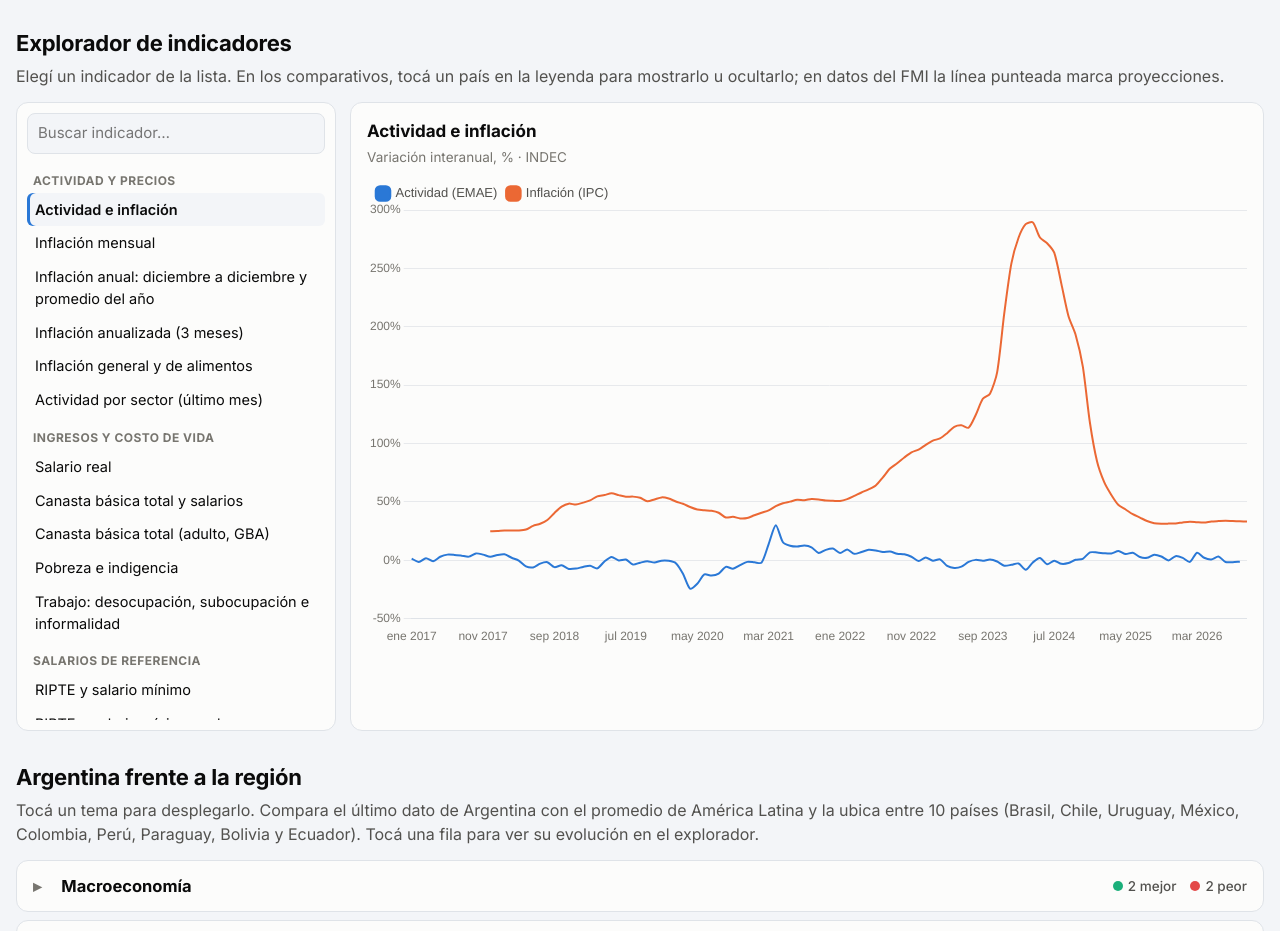
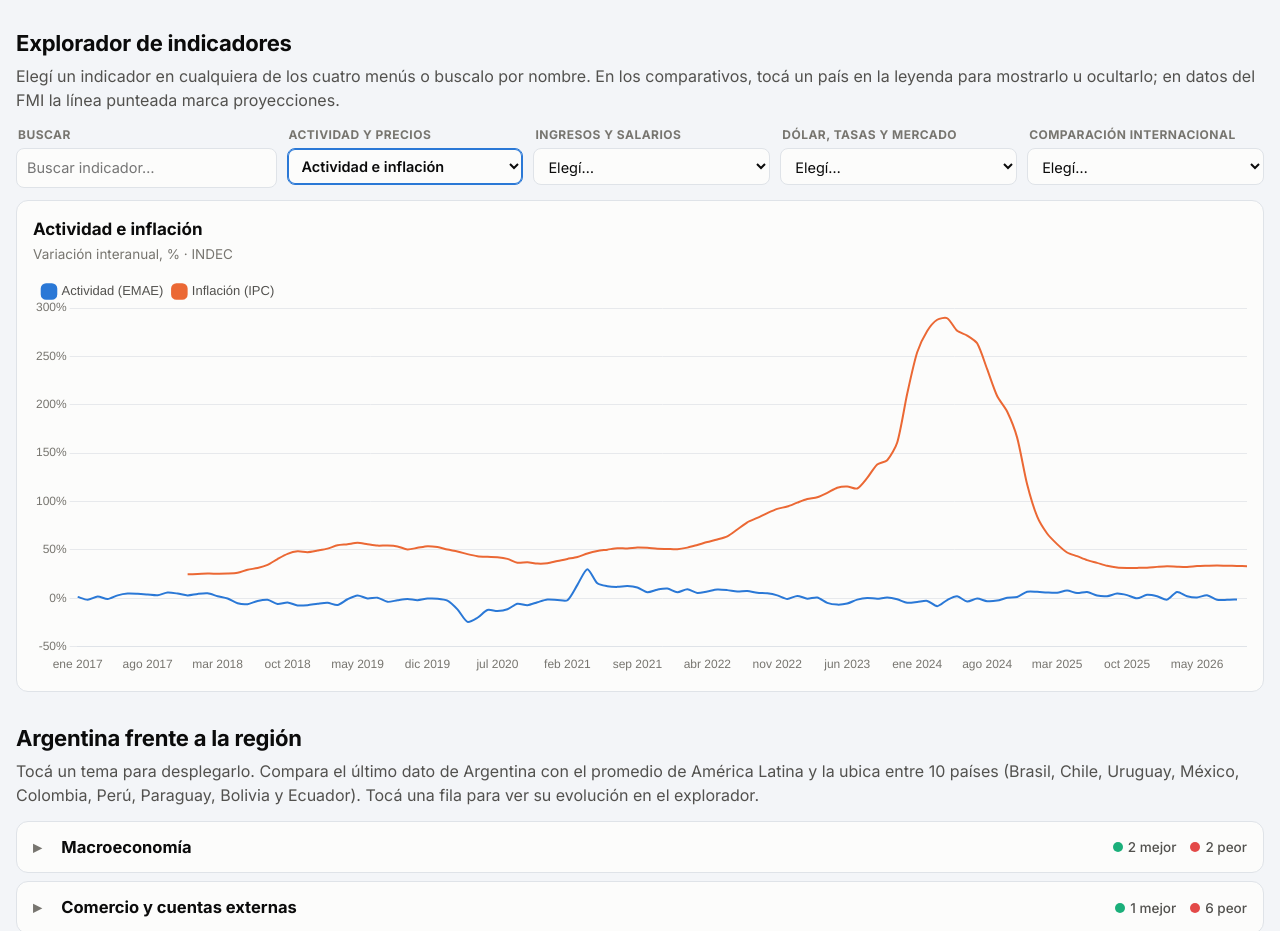
Before and after one commit to PabloOjeda/monitor-economico, a plain HTML site: page site/index.html in a window 1280 px wide. Shown: the part 497-1428 px from the top of the page. Drawn offline with nearby package versions, Linux system fonts and the light colour scheme.

Commit message:
Explorador compacto: buscador y cuatro menús desplegables
Co-Authored-By: Claude Opus 5.5 <noreply@anthropic.com>

```diff
--- a/site/index.html
+++ b/site/index.html
@@ -53,17 +53,19 @@ h2 { font-size: 22px; margin: 30px 0 4px; letter-spacing: -0.01em; }
 .card { background: var(--surface); border: 1px solid var(--border); border-radius: 12px; padding: 16px; min-width: 0; }
 .card h3 { font-size: 17px; margin: 0; }
 .card .nota { color: var(--muted); font-size: 13.5px; margin: 2px 0 10px; }
-.chart { position: relative; height: 470px; }
-.explorer { display: grid; grid-template-columns: 320px minmax(0, 1fr); gap: 14px; }
-@media (max-width: 860px) { .explorer { grid-template-columns: 1fr; } .chart { height: 360px; } }
-.lista { background: var(--surface); border: 1px solid var(--border); border-radius: 12px; padding: 10px; display: flex; flex-direction: column; min-height: 0; }
-.lista input { font: inherit; font-size: 15px; padding: 8px 10px; border: 1px solid var(--border); border-radius: 8px; background: var(--bg); color: var(--text); margin-bottom: 6px; }
-.lista .items { overflow-y: auto; max-height: 560px; }
-@media (max-width: 860px) { .lista .items { max-height: 240px; } }
-.lista .grupo { font-size: 12px; font-weight: 700; color: var(--muted); text-transform: uppercase; letter-spacing: .04em; margin: 12px 6px 3px; }
-.lista button { display: block; width: 100%; text-align: left; font: inherit; font-size: 14.5px; color: var(--text); background: none; border: 0; border-radius: 6px; padding: 6px 8px; cursor: pointer; }
-.lista button:hover { background: var(--bg); }
-.lista button[aria-selected="true"] { background: var(--bg); box-shadow: inset 3px 0 0 var(--accent); font-weight: 600; }
+.chart { position: relative; height: 400px; }
+@media (max-width: 860px) { .chart { height: 340px; } }
+.selector { display: grid; grid-template-columns: 1.1fr repeat(4, minmax(0, 1fr)); gap: 10px; margin-bottom: 12px; }
+@media (max-width: 1100px) { .selector { grid-template-columns: repeat(2, minmax(0, 1fr)); } .selector .busca { grid-column: 1 / -1; } }
+@media (max-width: 560px) { .selector { grid-template-columns: 1fr; } }
+.selector label { display: block; font-size: 12px; font-weight: 700; color: var(--muted); text-transform: uppercase; letter-spacing: .04em; margin: 0 0 4px 2px; }
+.selector select, .selector input { width: 100%; font: inherit; font-size: 14.5px; color: var(--text); background: var(--surface); border: 1px solid var(--border); border-radius: 8px; padding: 8px 10px; }
+.selector select.activo { border-color: var(--accent); box-shadow: inset 0 0 0 1px var(--accent); font-weight: 600; }
+.busca { position: relative; }
+.resultados { position: absolute; z-index: 5; top: 100%; left: 0; right: 0; margin-top: 4px; background: var(--surface); border: 1px solid var(--border); border-radius: 8px; box-shadow: 0 6px 20px rgba(0,0,0,.12); max-height: 320px; overflow-y: auto; display: none; }
+.resultados button { display: block; width: 100%; text-align: left; font: inherit; font-size: 14px; color: var(--text); background: none; border: 0; padding: 7px 10px; cursor: pointer; }
+.resultados button:hover { background: var(--bg); }
+.resultados .grp { color: var(--muted); font-size: 12px; margin-left: 6px; }
 .cabecera { display: flex; justify-content: space-between; gap: 12px; flex-wrap: wrap; align-items: flex-start; }
 .log { font-size: 13.5px; color: var(--text-2); display: none; align-items: center; gap: 6px; white-space: nowrap; }
 details.cat { background: var(--surface); border: 1px solid var(--border); border-radius: 12px; margin-bottom: 8px; }
@@ -109,11 +111,16 @@ footer a { color: var(--accent); }
   <div class="kpis" id="kpis"></div>
 
   <h2>Explorador de indicadores</h2>
-  <p class="sec-lead">Elegí un indicador de la lista. En los comparativos, tocá un país en la leyenda para mostrarlo u ocultarlo; en datos del FMI la línea punteada marca proyecciones.</p>
-  <div class="explorer" id="explorador">
-    <div class="lista">
-      <input id="buscar" type="search" placeholder="Buscar indicador…" aria-label="Buscar indicador">
-      <div class="items" id="items"></div>
+  <p class="sec-lead">Elegí un indicador en cualquiera de los cuatro menús o buscalo por nombre. En los comparativos, tocá un país en la leyenda para mostrarlo u ocultarlo; en datos del FMI la línea punteada marca proyecciones.</p>
+  <div id="explorador">
+    <div class="selector">
+      <div class="busca"><label for="buscar">Buscar</label>
+        <input id="buscar" type="search" placeholder="Buscar indicador…" autocomplete="off">
+        <div class="resultados" id="items"></div></div>
+      <div><label for="g1">Actividad y precios</label><select id="g1"></select></div>
+      <div><label for="g2">Ingresos y salarios</label><select id="g2"></select></div>
+      <div><label for="g3">Dólar, tasas y mercado</label><select id="g3"></select></div>
+      <div><label for="g4">Comparación internacional</label><select id="g4"></select></div>
     </div>
     <div class="card">
       <div class="cabecera">
@@ -411,18 +418,41 @@ const FUENTE_DATOS = "https://raw.githubusercontent.com/PabloOjeda/monitor-econo
 
   // ---------- explorador
   let selExp = "a:act_inf", filtroTxt = "";
+  const MENUS = {
+    g1: [["", ["Actividad y precios"]]],
+    g2: [["Ingresos y costo de vida", ["Ingresos y costo de vida"]], ["Salarios de referencia", ["Salarios de referencia"]]],
+    g3: [["Dólar y mercado", ["Dólar y mercado"]], ["Tasas y ahorro", ["Tasas y ahorro"]]],
+  };
+  const norm = (t) => t.normalize("NFD").replace(/[̀-ͯ]/g, "").toLowerCase();
+  function opciones() {
+    const out = {};
+    for (const [id, grupos] of Object.entries(MENUS)) out[id] = grupos.map(([titulo, gs]) => [titulo, AR.filter((x) => gs.includes(x[0])).map((x) => ["a:" + x[1], x[2]])]);
+    out.g4 = CATS.map((c) => [c, Object.keys(M).filter((k) => (M[k].categoria || "Macroeconomía") === c).map((k) => ["m:" + k, M[k].nombre])]).filter((x) => x[1].length);
+    return out;
+  }
   function lista() {
-    const norm = (t) => t.normalize("NFD").replace(/[̀-ͯ]/g, "").toLowerCase();
-    const q = norm(filtroTxt);
-    const grupos = [];
-    for (const g of ["Actividad y precios", "Ingresos y costo de vida", "Salarios de referencia", "Dólar y mercado", "Tasas y ahorro"]) grupos.push([g, AR.filter((x) => x[0] === g).map((x) => ["a:" + x[1], x[2]])]);
-    for (const cat of CATS) grupos.push([cat + " · comparado", Object.keys(M).filter((k) => (M[k].categoria || "Macroeconomía") === cat).map((k) => ["m:" + k, M[k].nombre])]);
-    $("items").innerHTML = grupos.map(([g, its]) => {
-      const f = its.filter((x) => !q || norm(x[1]).includes(q) || norm(g).includes(q));
-      return f.length ? `<div class="grupo">${g}</div>` + f.map(([id, n]) => `<button data-id="${id}" aria-selected="${id === selExp}">${n}</button>`).join("") : "";
-    }).join("") || '<div class="vacio" style="height:80px">Sin resultados</div>';
-    $("items").querySelectorAll("button").forEach((b) => b.onclick = () => { selExp = b.dataset.id; lista(); explorar(); });
+    const ops = opciones();
+    for (const [id, grupos] of Object.entries(ops)) {
+      const tiene = grupos.some(([, its]) => its.some(([v]) => v === selExp));
+      $(id).innerHTML = `<option value="">Elegí…</option>` + grupos.map(([t, its]) => {
+        const o = its.map(([v, n]) => `<option value="${v}"${v === selExp ? " selected" : ""}>${n}</option>`).join("");
+        return t ? `<optgroup label="${t}">${o}</optgroup>` : o;
+      }).join("");
+      $(id).classList.toggle("activo", tiene);
+      $(id).onchange = (e) => { if (e.target.value) { selExp = e.target.value; lista(); explorar(); } };
+    }
+    const q = norm(filtroTxt.trim());
+    const box = $("items");
+    if (!q) { box.style.display = "none"; return; }
+    const etiquetas = { g1: "Actividad y precios", g2: "Ingresos y salarios", g3: "Dólar, tasas y mercado", g4: "Comparación internacional" };
+    const hits = [];
+    for (const [id, grupos] of Object.entries(ops)) for (const [t, its] of grupos) for (const [v, n] of its)
+      if (norm(n).includes(q) || norm(t).includes(q)) hits.push([v, n, t || etiquetas[id]]);
+    box.innerHTML = hits.length ? hits.slice(0, 30).map(([v, n, g]) => `<button data-id="${v}">${n}<span class="grp">${g}</span></button>`).join("") : '<div class="vacio" style="height:60px">Sin resultados</div>';
+    box.style.display = "block";
+    box.querySelectorAll("button").forEach((b) => b.onclick = () => { selExp = b.dataset.id; filtroTxt = ""; $("buscar").value = ""; lista(); explorar(); });
   }
+  document.addEventListener("click", (e) => { if (!e.target.closest(".busca")) $("items").style.display = "none"; });
   function explorar() {
     if (charts.c_exp) { charts.c_exp.destroy(); delete charts.c_exp; }
     const el = $("c_exp");
```
